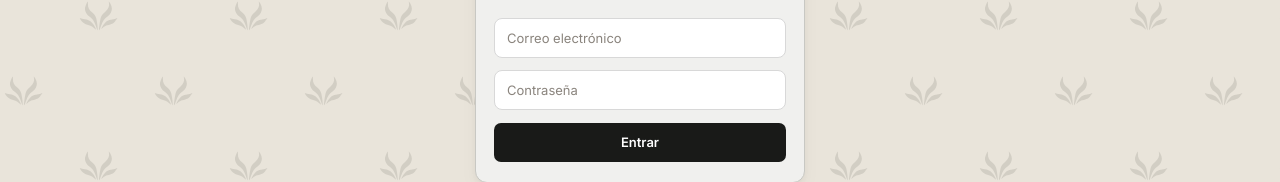
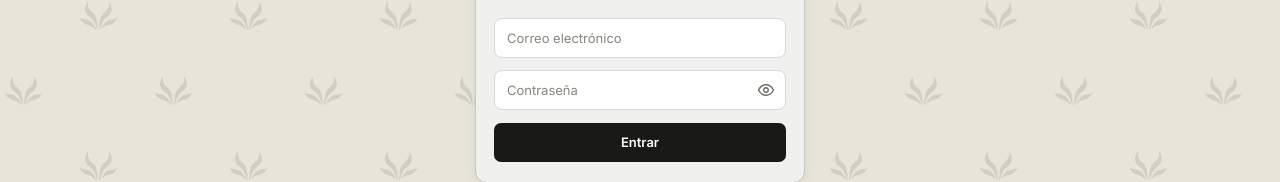
Before and after one commit to Zayoswa/okami-app, a React (Vite) app in the folder frontend_react/: page /login in a window 1280 px wide. Shown: the part 383-565 px from the top of the page. Built offline with nearby package versions, Linux system fonts and the light colour scheme.

Commit message:
(fix) ligeros cambios de front

```diff
--- /dev/null
+++ b/frontend_react/src/components/PasswordInput.jsx
@@ -0,0 +1,39 @@
+import { useState } from "react";
+
+// Campo de contraseña con el botón "ojo" para ver lo que se escribió.
+// Recibe los mismos atributos que un <input> (value, onChange, autoComplete, required, minLength…).
+// Los estilos viven en pages/Login.css (.login-password y .login-password-toggle), usados por Login e Invitación.
+export default function PasswordInput(props) {
+  const [visible, setVisible] = useState(false);
+  const label = visible ? "Ocultar contraseña" : "Mostrar contraseña";
+  return (
+    <div className="login-password">
+      <input {...props} type={visible ? "text" : "password"} />
+      {/* type="button": solo cambia la vista, no envía el formulario. */}
+      <button type="button" className="login-password-toggle" onClick={() => setVisible((current) => !current)}
+        aria-label={label} aria-pressed={visible} title={label}>
+        {visible ? <EyeOffIcon /> : <EyeIcon />}
+      </button>
+    </div>
+  );
+}
+
+function EyeIcon() {
+  return (
+    <svg viewBox="0 0 24 24" width="18" height="18" fill="none" stroke="currentColor" strokeWidth="1.8" strokeLinecap="round" strokeLinejoin="round" aria-hidden="true">
+      <path d="M2 12s3.6-7 10-7 10 7 10 7-3.6 7-10 7S2 12 2 12z" />
+      <circle cx="12" cy="12" r="3" />
+    </svg>
+  );
+}
+
+function EyeOffIcon() {
+  return (
+    <svg viewBox="0 0 24 24" width="18" height="18" fill="none" stroke="currentColor" strokeWidth="1.8" strokeLinecap="round" strokeLinejoin="round" aria-hidden="true">
+      <path d="M9.9 4.24A9.1 9.1 0 0 1 12 4c6.4 0 10 7 10 7a17.6 17.6 0 0 1-2.2 3.2" />
+      <path d="M6.6 6.6A17.4 17.4 0 0 0 2 12s3.6 7 10 7a9.7 9.7 0 0 0 5.4-1.6" />
+      <path d="M9.9 9.9a3 3 0 0 0 4.2 4.2" />
+      <path d="M2 2l20 20" />
+    </svg>
+  );
+}
--- a/frontend_react/src/pages/Invitacion.jsx
+++ b/frontend_react/src/pages/Invitacion.jsx
@@ -4,6 +4,7 @@ import { acceptInvitation, authRequest, restoreSession } from "../services/authS
 import { homeForUser } from "../utils/access";
 import "./Login.css";
 import Notice from "../components/Notice";
+import PasswordInput from "../components/PasswordInput";
 export default function Invitacion({ setUser }) {
   const navigate = useNavigate();
   const [ready, setReady] = useState(false);
@@ -31,8 +32,8 @@ export default function Invitacion({ setUser }) {
     <h1>Bienvenido a Okami</h1><p>Establece tu contraseña para acceder al estudio.</p>
     {error && <Notice tone="danger" className="notice--compact notice--block">{error}</Notice>}
     {ready && <form className="login-form" onSubmit={submit}>
-      <label>Contraseña (mínimo 12 caracteres)<input type="password" autoComplete="new-password" minLength={12} maxLength={128} required value={password} onChange={e => setPassword(e.target.value)} /></label>
-      <label>Confirmar contraseña<input type="password" autoComplete="new-password" required value={confirmation} onChange={e => setConfirmation(e.target.value)} /></label>
+      <label>Contraseña (mínimo 12 caracteres)<PasswordInput autoComplete="new-password" minLength={12} maxLength={128} required value={password} onChange={e => setPassword(e.target.value)} /></label>
+      <label>Confirmar contraseña<PasswordInput autoComplete="new-password" required value={confirmation} onChange={e => setConfirmation(e.target.value)} /></label>
       <button disabled={busy}>{busy ? "Guardando…" : "Guardar y entrar"}</button>
     </form>}
   </section></main>;
--- a/frontend_react/src/pages/Login.css
+++ b/frontend_react/src/pages/Login.css
@@ -184,3 +184,53 @@
     max-width: 100%;
   }
 }
+
+/* =========================
+   CONTRASEÑA CON OJO
+========================= */
+
+.login-password {
+  position: relative;
+}
+
+.login-form .login-password input {
+  padding-right: 42px;
+}
+
+.login-form .login-password-toggle {
+  position: absolute;
+  top: 50%;
+  right: 4px;
+  transform: translateY(-50%);
+
+  display: flex;
+  align-items: center;
+  justify-content: center;
+
+  width: 32px;
+  height: 32px;
+  margin: 0;
+  padding: 0;
+
+  border: none;
+  border-radius: 6px;
+
+  background: transparent;
+  color: #6f6962;
+
+  cursor: pointer;
+}
+
+.login-form .login-password-toggle:hover {
+  background-color: #f1efeb;
+  color: #222222;
+}
+
+.login-form .login-password-toggle:active {
+  transform: translateY(-50%);
+}
+
+.login-form .login-password-toggle:focus-visible {
+  outline: 2px solid #d6a64b;
+  outline-offset: 1px;
+}
--- a/frontend_react/src/pages/Login.jsx
+++ b/frontend_react/src/pages/Login.jsx
@@ -8,6 +8,9 @@ import "./Login.css";
 
 
 import Notice from "../components/Notice";
+import PasswordInput from "../components/PasswordInput";
+
+
 export default function Login({ setUser }) {
     const navigate = useNavigate();
     const [email, setEmail] = useState("");
@@ -58,11 +61,11 @@ export default function Login({ setUser }) {
                 required
             />
 
-            <input
-                type="password"
+            <PasswordInput
                 placeholder="Contraseña"
                 value={password}
                 onChange={(e) => setPassword(e.target.value)}
+                autoComplete="current-password"
                 required
             />
 
```
Also changed, not shown: 3 other files (tests, documents, lock files or other folders).
